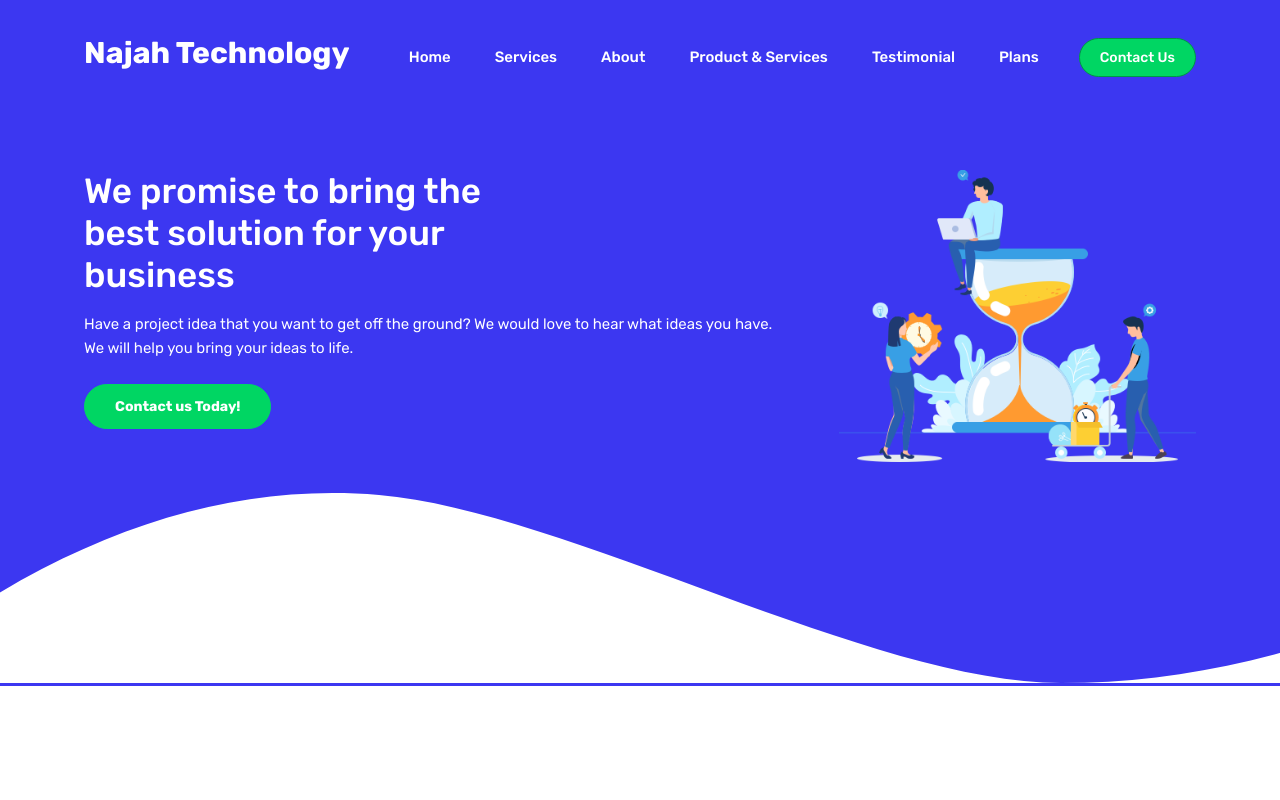
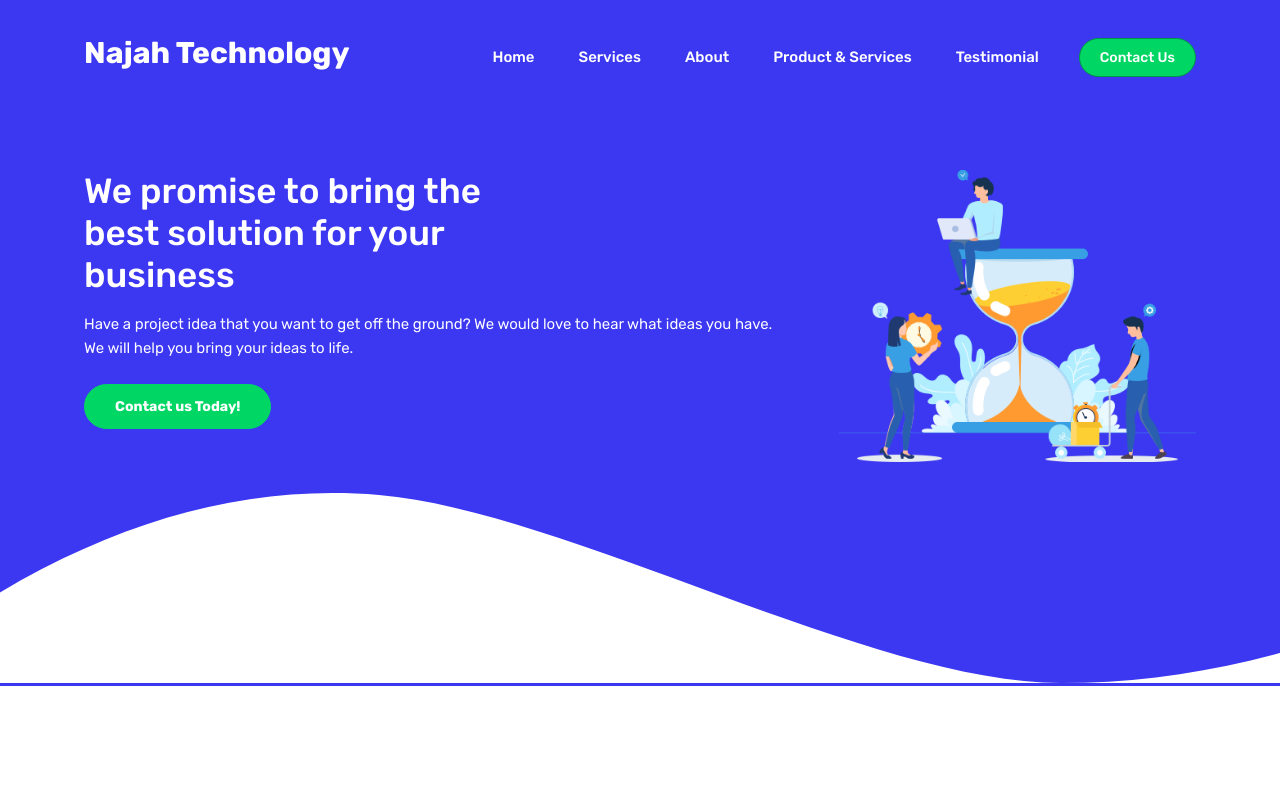
Before and after one commit to amhafidhJr/najah, a website: page index.html in a window 1280 px wide. Shown: the top 800 px of the page. Drawn offline with Linux system fonts and the light colour scheme.

Commit message:
Update index.html

```diff
--- a/index.html
+++ b/index.html
@@ -42,9 +42,7 @@
 						<li class="nav-item">
 							<a class="nav-link" href="#testimonial">Testimonial</a>
 						</li>
-						<li class="nav-item">
-							<a class="nav-link" href="#plans">Plans</a>
-						</li>
+
 						<li class="nav-item">
 							<a class="nav-link btn btn-success" href="#contact">Contact Us</a>
 						</li>
```
